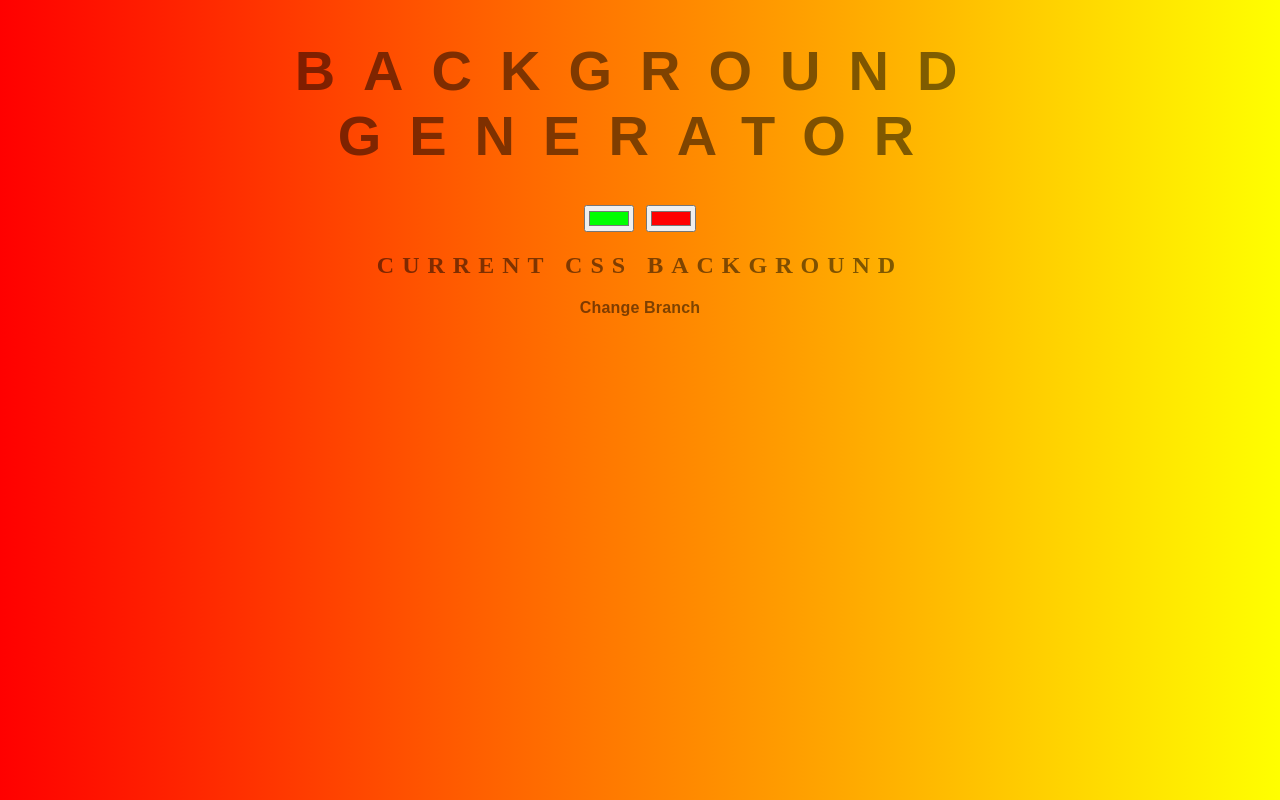
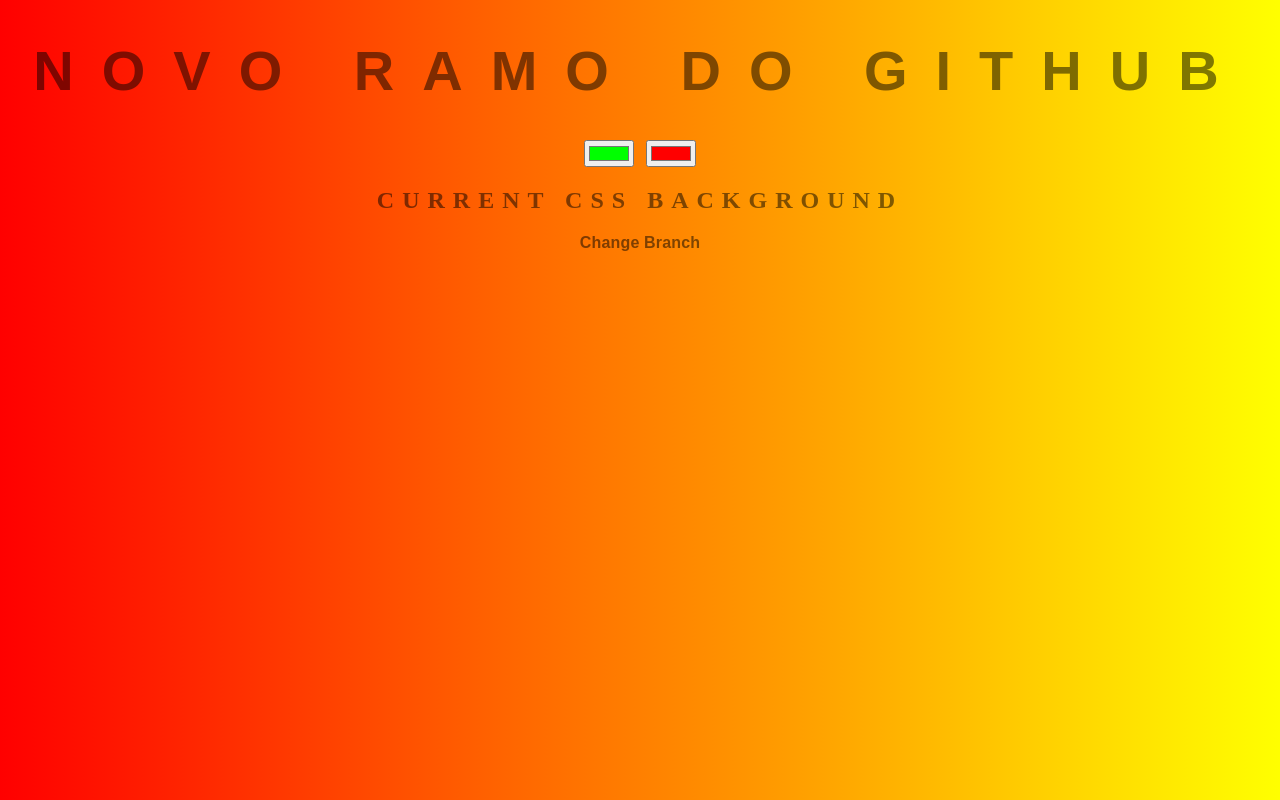
Before and after one commit to iOSTiago/background-generator, a plain HTML site: page index.html in a window 1280 px wide. Drawn offline with Linux system fonts and the light colour scheme.

Commit message:
novo ramo

```diff
--- a/index.html
+++ b/index.html
@@ -6,7 +6,7 @@
 </head>
 <body id="gradient">
 
-	<h1>Background Generator</h1>
+	<h1>Novo Ramo do GitHub</h1>
 	<input type="color" name="color1" value="#00ff00" class="color1">
 	<input type="color" name="color2" value="#ff0000" class="color2">
 	<h2>Current CSS Background</h2>
```
Also changed, not shown: 1 other file.
